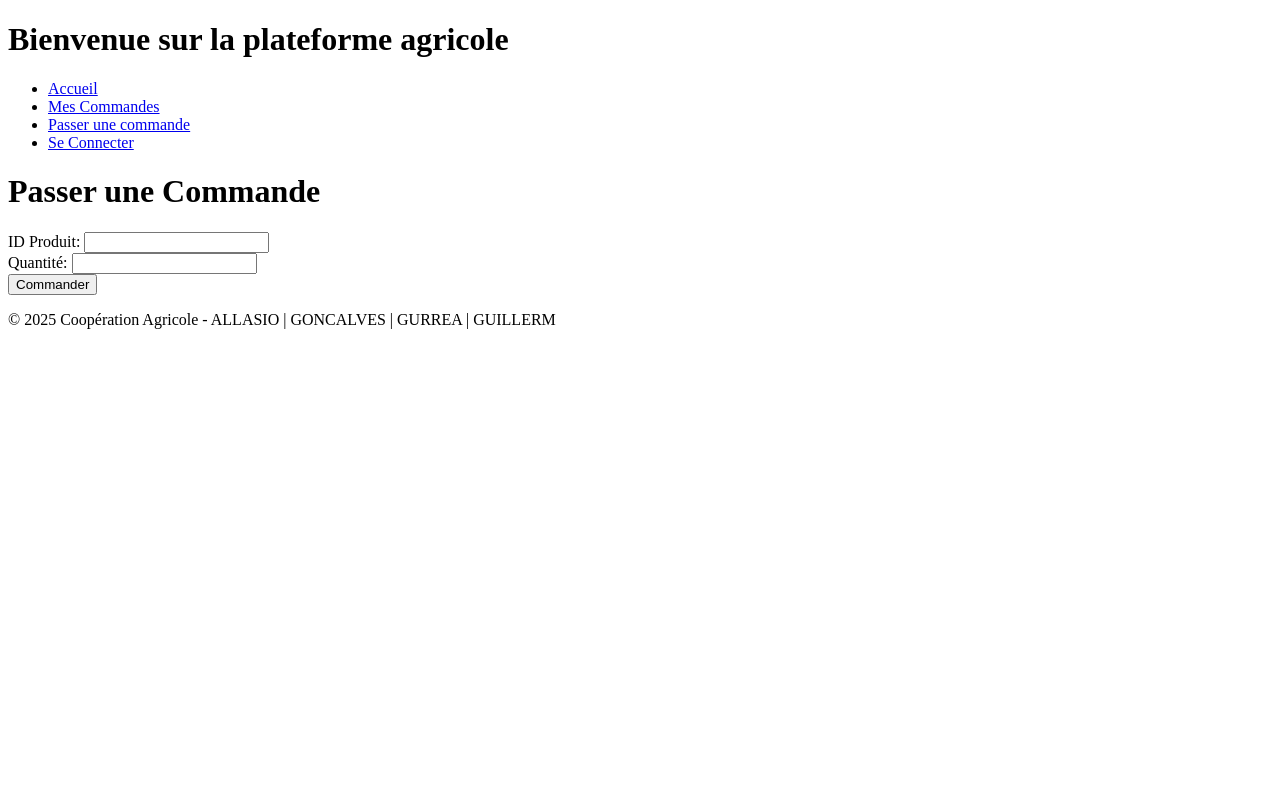
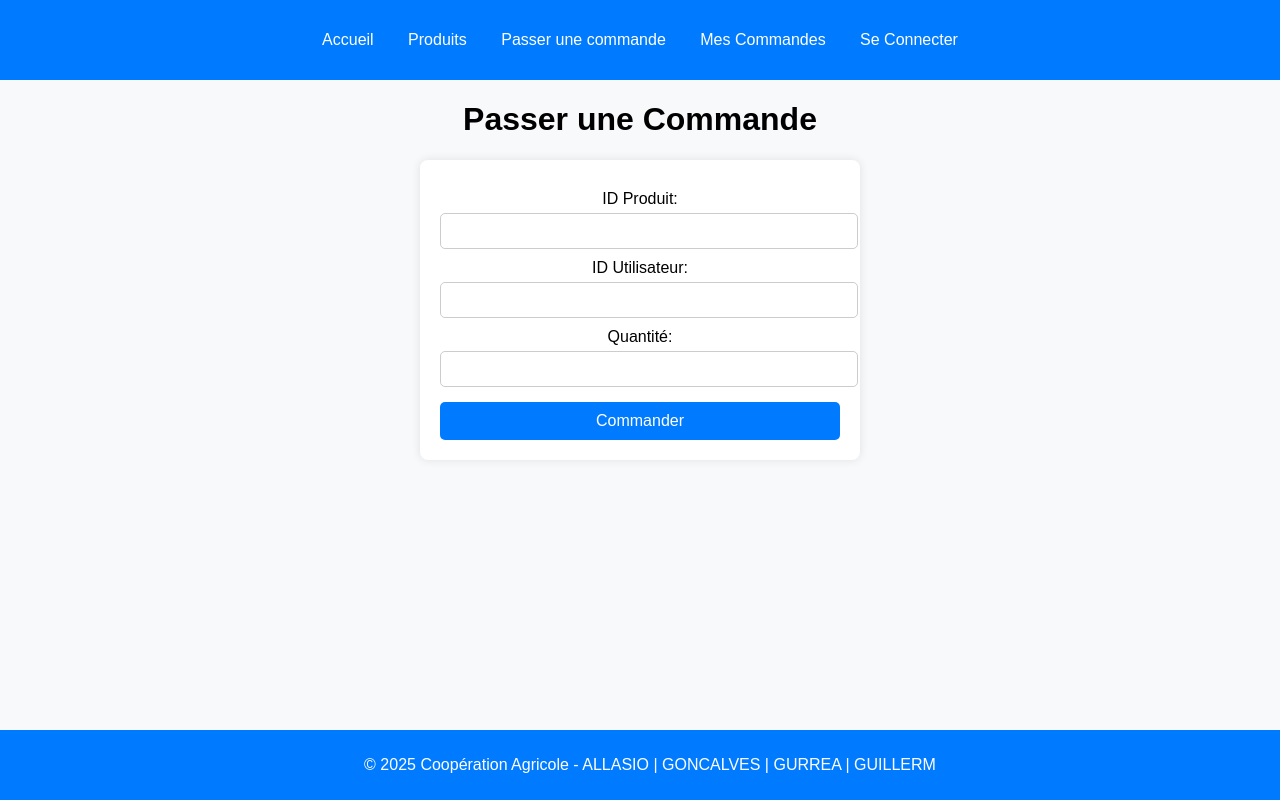
Before and after one commit to GURREA-Killian-23005142/CC2_Cooperation_Agricole, a PHP site: page /placeOrder in a window 1280 px wide. Run offline with PHP 8.4, Linux system fonts and the light colour scheme.

Commit message:
casiment la fin du css pour les pages

```diff
--- a/index.php
+++ b/index.php
@@ -5,10 +5,14 @@ include_once 'src/main/views/ViewLogin.php';
 include_once 'src/main/views/ViewOrders.php';
 include_once 'src/main/views/ViewPlaceOrder.php';
 include_once 'src/main/views/ViewProducts.php';
+include_once 'src/main/views/ViewHome.php';
 include_once 'src/main/views/Layout.php';
 
 use fr\univamu\fr\agricole\controllers\Presenter;
 use fr\univamu\fr\agricole\services\DataAccess;
+use fr\univamu\fr\agricole\view\ViewHome;
+use fr\univamu\fr\agricole\view\ViewLogin;
+use fr\univamu\fr\agricole\view\ViewProducts;
 
 error_reporting(E_ALL);
 ini_set('display_errors', 1);
@@ -20,7 +24,7 @@ $uri = parse_url($_SERVER['REQUEST_URI'], PHP_URL_PATH);
 
 if ('/' == $uri || '/index.php' == $uri){
     $layout = new Layout("src/main/views/layout.html");
-    $view = new ViewProducts($layout);
+    $view = new ViewHome($layout);
     $view->display();
 } elseif ($uri == '/orders'){
     $layout = new Layout("src/main/views/layout.html");
@@ -34,6 +38,10 @@ if ('/' == $uri || '/index.php' == $uri){
     $layout = new Layout("src/main/views/layout.html");
     $view = new ViewLogin($layout);
     $view->display();
+} elseif ($uri == '/products'){
+    $layout = new Layout("src/main/views/layout.html");
+    $view = new ViewProducts($layout);
+    $view->display();
 } else {
     http_response_code(404);
     echo "Page non trouvée.";
--- /dev/null
+++ b/src/main/views/ViewHome.php
@@ -0,0 +1,24 @@
+<?php
+namespace fr\univamu\fr\agricole\view;
+
+class ViewHome {
+    private $layout;
+
+    public function __construct($layout) {
+        $this->layout = $layout;
+    }
+
+    public function display() {
+        $content = '
+            <section class="home-container">
+                <h1>Bienvenue sur notre plateforme agricole</h1>
+                <p>Découvrez nos produits et passez vos commandes en toute simplicité.</p>
+                <div class="buttons">
+                    <a href="/products" class="btn">Voir les produits</a>
+                    <a href="/placeOrder" class="btn">Passer une commande</a>
+                </div>
+            </section>
+        ';
+        $this->layout->render($content);
+    }
+}
--- a/src/main/views/ViewLogin.php
+++ b/src/main/views/ViewLogin.php
@@ -1,32 +1,32 @@
 <?php
+namespace fr\univamu\fr\agricole\view;
 
 class ViewLogin{
+    private $layout;
+
+    public function __construct($layout) {
+        $this->layout = $layout;
+    }
+
     public function display(){
-        ?>
-        <!DOCTYPE html>
-        <html>
-        <head>
-            <meta charset="UTF-8">
-            <meta name="viewport" content="width=device-width, initial-cale=1.0">
-            <title>Se connecter</title>
-            <link rel="stylesheet" href="style/login.css">
-        </head>
-        <body>
-            <div class="wrapper">
-                <form action="#">
-                    <h2>Login</h2>
+        $content = '
+            <section class="login-container">
+                <form action="login_process.php" method="POST">
+                    <h2>Se connecter</h2>
                     <div class="input-field">
-                        <input type="text" required>
-                        <label>Entrer votre mail</label>
+                        <input type="email" name="email" required>
+                        <label>Adresse Mail</label>
                     </div>
-                    <div class="input-flied">
-                        <input type="mdp" required>
-                        <label>Entrer votre mot de passe</label>
+                    <div class="input-field">
+                        <input type="password" name="password" required>
+                        <label>Mot de passe</label>
                     </div>
+                    <div class="submit-field">
+                        <button type="submit">Connexion</button>
+                    </div>
+                    <p>Pas encore de compte ? <a href="register.php">Inscrivez-vous</a></p>
                 </form>
-            </div>
-        </body>
-        </html>
-    <?php
+            </section>';
+        $this->layout->render($content);
     }
 }
--- a/src/main/views/ViewPlaceOrder.php
+++ b/src/main/views/ViewPlaceOrder.php
@@ -6,23 +6,38 @@ class ViewPlaceOrder {
     private $layout;
     private $dataAccess;
 
-    public function __construct($layout)
-    {
+    public function __construct($layout) {
         $this->layout = $layout;
-        $this->dataAccess= new DataAccess();
+        $this->dataAccess = new DataAccess();
     }
 
-    public function display(){
-        if ($_SERVER['REQUEST_METHOD']==="POST"){
-            $this->dataAccess->fetch($_POST['productId'], $_POST['userId']);
-            echo "<p>Commande passée avec succès! </p>";
+    public function display() {
+        $message = "";
+        if ($_SERVER['REQUEST_METHOD'] === "POST") {
+            if (!empty($_POST['productId']) && !empty($_POST['quantity']) && !empty($_POST['userId'])) {
+                $this->dataAccess->placeOrder($_POST['productId'], $_POST['userId'], $_POST['quantity']);
+                $message = "<p class='success'>Commande passée avec succès !</p>";
+            } else {
+                $message = "<p class='error'>Veuillez remplir tous les champs.</p>";
+            }
         }
-        $content = '<h1>Passer une Commande</h1>
-            <form method="post">
-                <label>ID Produit: <input type="text" name="productId"> </label><br>
-                <label>Quantité: <input type="text" name="quantité"> </label><br>
+        $content = '
+            <h1>Passer une Commande</h1>
+            ' . $message . '
+            <form method="post" class="order-form">
+                <label for="productId">ID Produit:</label>
+                <input type="text" name="productId" id="productId" required><br>
+
+                <label for="userId">ID Utilisateur:</label>
+                <input type="text" name="userId" id="userId" required><br>
+
+                <label for="quantity">Quantité:</label>
+                <input type="number" name="quantity" id="quantity" min="1" required><br>
+
                 <button type="submit">Commander</button>
-            </form>';
-            $this->layout->render($content);
+            </form>
+        ';
+
+        $this->layout->render($content);
     }
 }
--- a/src/main/views/ViewProducts.php
+++ b/src/main/views/ViewProducts.php
@@ -1,4 +1,5 @@
 <?php
+namespace fr\univamu\fr\agricole\view;
 
 use fr\univamu\fr\agricole\services\DataAccess;
 
@@ -9,16 +10,23 @@ class ViewProducts {
     public function __construct($layout)
     {
         $this->layout = $layout;
-        $this->dataAccess= new DataAccess();
+        $this->dataAccess = new DataAccess();
     }
 
     public function display(){
         $products = $this->dataAccess->fetchProducts();
-        $content = "<h1>Liste des Produits</h1><ul>";
+        $content = "<section class='products-container'>";
+        $content .= "<h1>Nos Produits</h1><div class='products-list'>";
+
         foreach ($products as $product){
-            $content = "<li>{$product['name']} - {$product['price']}€</li>";
+            $content .= "<div class='product-card'>
+                            <h2>{$product['name']}</h2>
+                            <p>Prix : {$product['price']}€</p>
+                            <button class='btn'>Ajouter au panier</button>
+                         </div>";
         }
-        $content .= "</ul>";
+        $content .= "</div></section>";
+
         $this->layout->render($content);
     }
 }
--- a/src/main/views/layout.html
+++ b/src/main/views/layout.html
@@ -1,17 +1,18 @@
 <!DOCTYPE html>
 <html lang="fr">
+<link rel="stylesheet" href="/src/main/views/style/style.css">
 <head>
     <title>Coopération Agricole</title>
     <meta charset="UTF-8">
 </head>
 <body>
 <header>
-    <h1>Bienvenue sur la plateforme agricole</h1>
     <nav>
         <ul>
             <li><a href="/">Accueil</a></li>
+            <li><a href="/products">Produits</a></li>
+            <li><a href="/placeOrder">Passer une commande</a></li>
             <li><a href="/orders">Mes Commandes</a></li>
-            <li><a href="/placeOrder">Passer une commande</a></li>
             <li><a href="/login">Se Connecter</a></li>
         </ul>
     </nav>
--- /dev/null
+++ b/src/main/views/style/style.css
@@ -0,0 +1,178 @@
+body {
+    font-family: 'Arial', sans-serif;
+    margin: 0;
+    padding: 0;
+    background: #f8f9fa;
+}
+
+header {
+    background: #007bff;
+    padding: 15px 0;
+    text-align: center;
+}
+
+header nav ul {
+    list-style: none;
+    padding: 0;
+}
+
+header nav ul li {
+    display: inline;
+    margin: 0 15px;
+}
+
+header nav ul li a {
+    color: white;
+    text-decoration: none;
+    font-size: 16px;
+}
+
+header nav ul li a:hover {
+    text-decoration: underline;
+}
+
+.home-container {
+    text-align: center;
+    padding: 50px;
+}
+
+.home-container h1 {
+    font-size: 28px;
+    color: #333;
+}
+
+.home-container p {
+    font-size: 18px;
+    color: #555;
+    margin-bottom: 20px;
+}
+
+.buttons {
+    display: flex;
+    justify-content: center;
+    gap: 15px;
+}
+
+.btn {
+    padding: 12px 20px;
+    border: none;
+    background: #007bff;
+    color: white;
+    font-size: 16px;
+    border-radius: 5px;
+    cursor: pointer;
+    text-decoration: none;
+}
+
+.btn:hover {
+    background: #0056b3;
+}
+
+.products-container {
+    text-align: center;
+    padding: 40px;
+}
+
+.products-list {
+    display: flex;
+    justify-content: center;
+    flex-wrap: wrap;
+    gap: 20px;
+    margin-top: 20px;
+}
+
+.product-card {
+    background: white;
+    padding: 20px;
+    border-radius: 8px;
+    box-shadow: 0 4px 8px rgba(0, 0, 0, 0.1);
+    width: 250px;
+    text-align: center;
+}
+
+.product-card h2 {
+    margin: 0;
+    font-size: 20px;
+}
+
+.product-card p {
+    font-size: 16px;
+    color: #555;
+    margin: 10px 0;
+}
+
+footer {
+    background: #007bff;
+    color: white;
+    text-align: center;
+    padding: 10px;
+    position: absolute;
+    bottom: 0;
+    width: 100%;
+}
+.order-form {
+    max-width: 400px;
+    margin: 20px auto;
+    background: white;
+    padding: 20px;
+    border-radius: 8px;
+    box-shadow: 0px 0px 10px rgba(0, 0, 0, 0.1);
+    text-align: center;
+}
+
+.order-form label {
+    display: block;
+    font-size: 16px;
+    margin: 10px 0 5px;
+}
+
+.order-form input {
+    width: 100%;
+    padding: 8px;
+    border: 1px solid #ccc;
+    border-radius: 5px;
+    font-size: 16px;
+}
+
+.order-form button {
+    margin-top: 15px;
+    width: 100%;
+    padding: 10px;
+    border: none;
+    background: #007bff;
+    color: white;
+    font-size: 16px;
+    border-radius: 5px;
+    cursor: pointer;
+}
+
+.order-form button:hover {
+    background: #0056b3;
+}
+
+.success {
+    color: green;
+    font-weight: bold;
+}
+
+.error {
+    color: red;
+    font-weight: bold;
+}
+
+h1 {
+    text-align: center;
+}
+
+.login-container {
+    display: flex;
+    justify-content: center;
+    align-items: center;
+    min-height: 90vh;
+    padding-top: 20px;
+}
+
+.login-container form {
+    text-align: center;
+    margin-top: -50px;
+}
```
Also changed, not shown: src/main/views/style/FondCommerce.jpg (deleted), src/main/views/style/login.css (deleted).
